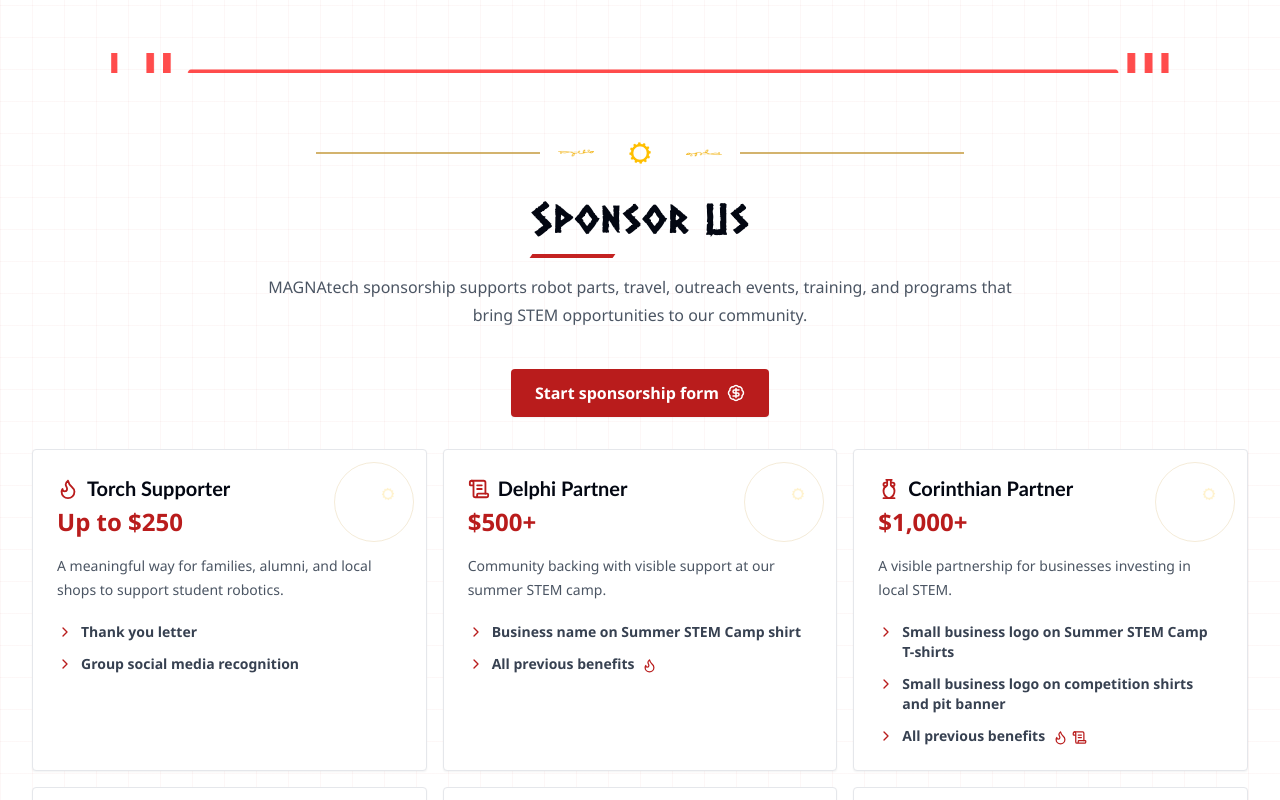
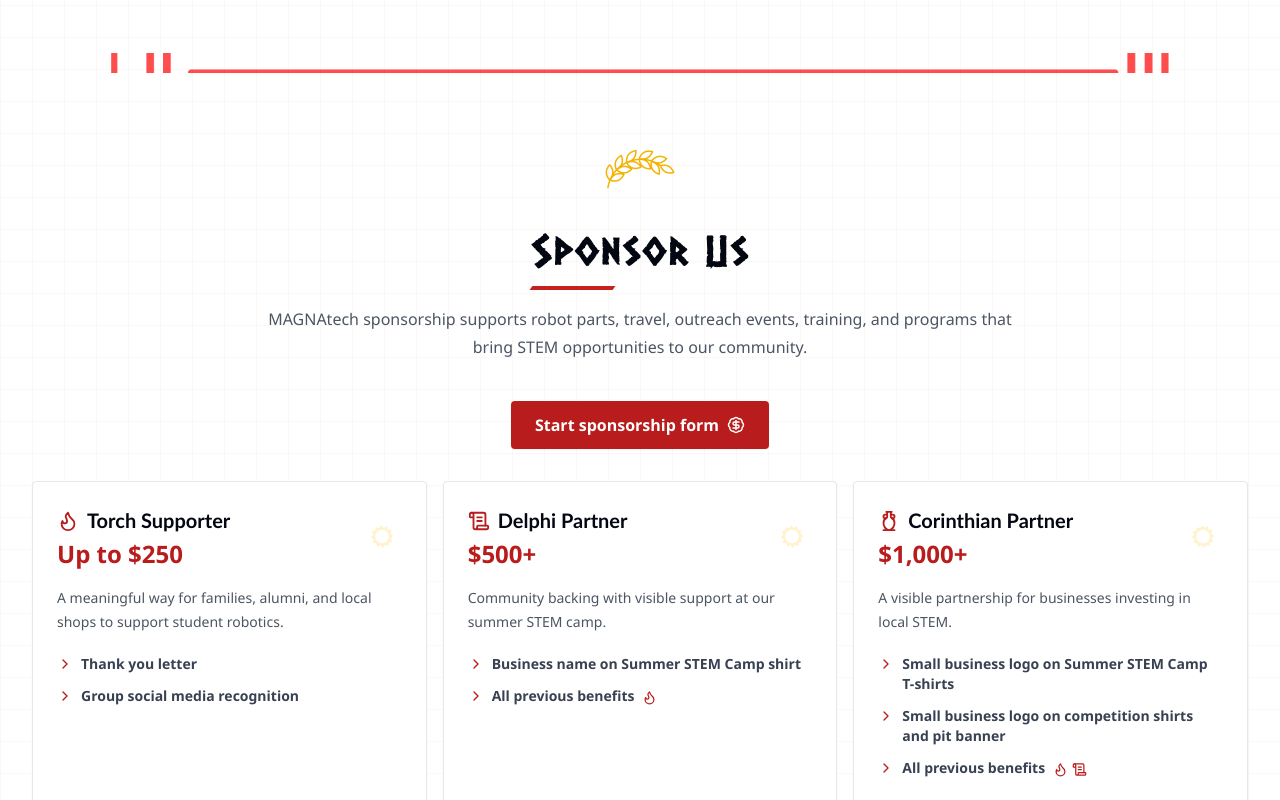
Before and after one commit to FRC-3468-MAGNAtech/teamwebsite-magnatech, a Next.js app: page / in a window 1280 px wide. Shown: the part 780-1580 px from the top of the page. Built offline with nearby package versions, Linux system fonts and the light colour scheme.

Commit message:
Refine Greek ornament scale and placement

```diff
--- a/app/page.tsx
+++ b/app/page.tsx
@@ -194,11 +194,7 @@
   return (
     <div className="mx-auto mb-10 max-w-3xl text-center">
       <div className="mb-4 flex items-center justify-center gap-3 text-[#c59a3d]" aria-hidden="true">
-        <span className="h-0.5 w-28 bg-[#c59a3d]/75 sm:w-56" />
-        <Image src="/greek-assets/15.png" alt="" width={72} height={88} className="h-12 w-10 -rotate-90 scale-150 object-contain sm:h-16 sm:w-12" />
-        <Image src="/greek-assets/12.png" alt="" width={72} height={72} className="h-11 w-11 scale-150 object-contain sm:h-14 sm:w-14" />
-        <Image src="/greek-assets/15.png" alt="" width={72} height={88} className="h-12 w-10 rotate-90 scale-150 object-contain sm:h-16 sm:w-12" />
-        <span className="h-0.5 w-28 bg-[#c59a3d]/75 sm:w-56" />
+        <Image src="/greek-assets/14.png" alt="" width={320} height={190} className="h-20 w-64 scale-150 object-contain sm:h-24 sm:w-80" />
       </div>
       <h2 className="display-font angled-rule inline-block pb-4 text-3xl font-bold text-gray-950 sm:text-4xl">{title}</h2>
       {children && <p className="mt-4 text-base leading-7 text-gray-600">{children}</p>}
@@ -257,7 +253,6 @@
 
       <section className="relative overflow-hidden bg-gray-950 text-white">
         <Image src="/greek-assets/12.png" alt="" aria-hidden="true" width={220} height={220} className="pointer-events-none absolute -right-5 top-8 z-10 w-36 opacity-80 mix-blend-screen sm:w-52" />
-        <Image src="/greek-assets/14.png" alt="" aria-hidden="true" width={260} height={190} className="pointer-events-none absolute -bottom-8 right-[28%] z-10 w-40 -rotate-6 opacity-70 mix-blend-screen sm:w-56" />
         <div className="absolute inset-0 opacity-35">
           <div className="h-full w-full bg-[linear-gradient(135deg,rgba(196,34,33,0.92),rgba(17,24,39,0.82)_42%,rgba(255,255,255,0.12)),repeating-linear-gradient(90deg,rgba(255,255,255,0.14)_0_1px,transparent_1px_88px),repeating-linear-gradient(0deg,rgba(255,255,255,0.1)_0_1px,transparent_1px_88px)]" />
         </div>
@@ -338,9 +333,9 @@
             {sponsorTiers.map((tier) => (
               <article
                 key={tier.name}
-                className={`relative overflow-hidden rounded border border-gray-200 bg-white p-6 shadow-sm before:absolute before:right-3 before:top-3 before:h-20 before:w-20 before:rounded-full before:border before:border-[#c59a3d]/20 ${tier.name === "Olympian Partner" ? "lg:col-start-2" : ""}`}
+                className={`relative overflow-hidden rounded border border-gray-200 bg-white p-6 shadow-sm ${tier.name === "Olympian Partner" ? "lg:col-start-2" : ""}`}
               >
-                <Image src="/greek-assets/12.png" alt="" aria-hidden="true" width={44} height={44} className="pointer-events-none absolute right-5 top-5 w-9 opacity-20" />
+                <Image src="/greek-assets/12.png" alt="" aria-hidden="true" width={88} height={88} className="pointer-events-none absolute right-3 top-3 w-16 opacity-20" />
                 <h3 className="flex items-center gap-2 text-xl font-black text-gray-950">
                   <tier.icon className="mt-0.5 shrink-0 text-red-700" size={22} />
                   {tier.name}
```
